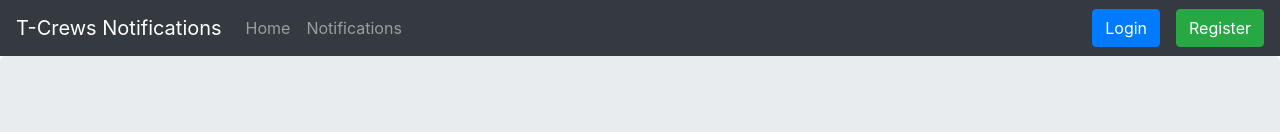
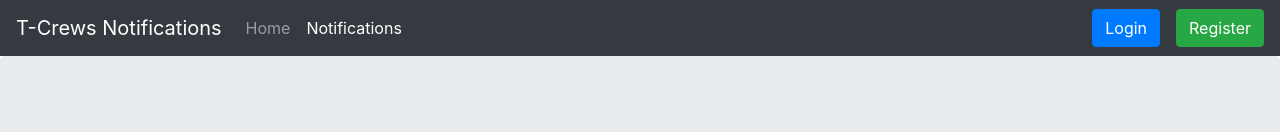
Before and after one commit to CrewsCrew/CrewsCrew, a React (Create React App) app in the folder client/: page /notifications in a window 1280 px wide. Shown: the top 132 px of the page. Built offline with nearby package versions, Linux system fonts and the light colour scheme.

Commit message:
Updated navigation to use NavLink to reflect active status in CSS

```diff
--- a/client/src/components/Navbar.js
+++ b/client/src/components/Navbar.js
@@ -1,5 +1,6 @@
 import React, { Component } from 'react';
 import { Button, Form, FormGroup, Input, Label, Modal, ModalBody, ModalHeader, ModalFooter } from 'reactstrap';
+import { NavLink } from 'react-router-dom';
 
 class Navbar extends Component {
   constructor(props) {
@@ -29,7 +30,7 @@ class Navbar extends Component {
     return (
       <div>
         <nav className="navbar navbar-expand-md navbar-dark fixed-top bg-dark">
-          <a className="navbar-brand" href="/CName">T-Crews Notifications</a>
+          <a className="navbar-brand" href="/">T-Crews Notifications</a>
           <button className="navbar-toggler" type="button" data-toggle="collapse" data-target="#navbarsExampleDefault" aria-controls="navbarsExampleDefault" aria-expanded="false" aria-label="Toggle navigation">
             <span className="navbar-toggler-icon"></span>
           </button>
@@ -37,10 +38,14 @@ class Navbar extends Component {
           <div className="collapse navbar-collapse" id="navbarsExampleDefault">
             <ul className="navbar-nav mr-auto">
               <li className="nav-item">
-                <a className="nav-link" href="/">Home</a>
+                <NavLink to="/" exact activeClassName="active">
+                  <span className="nav-link" href="/">Home</span>
+                </NavLink>
               </li>
               <li className="nav-item">
-                <a className="nav-link" href="/notifications">Notifications</a>
+                <NavLink to="/notifications" activeClassName="active">
+                  <span className="nav-link" href="/notifications">Notifications</span>
+                </NavLink>
               </li>
             </ul>
 
```
